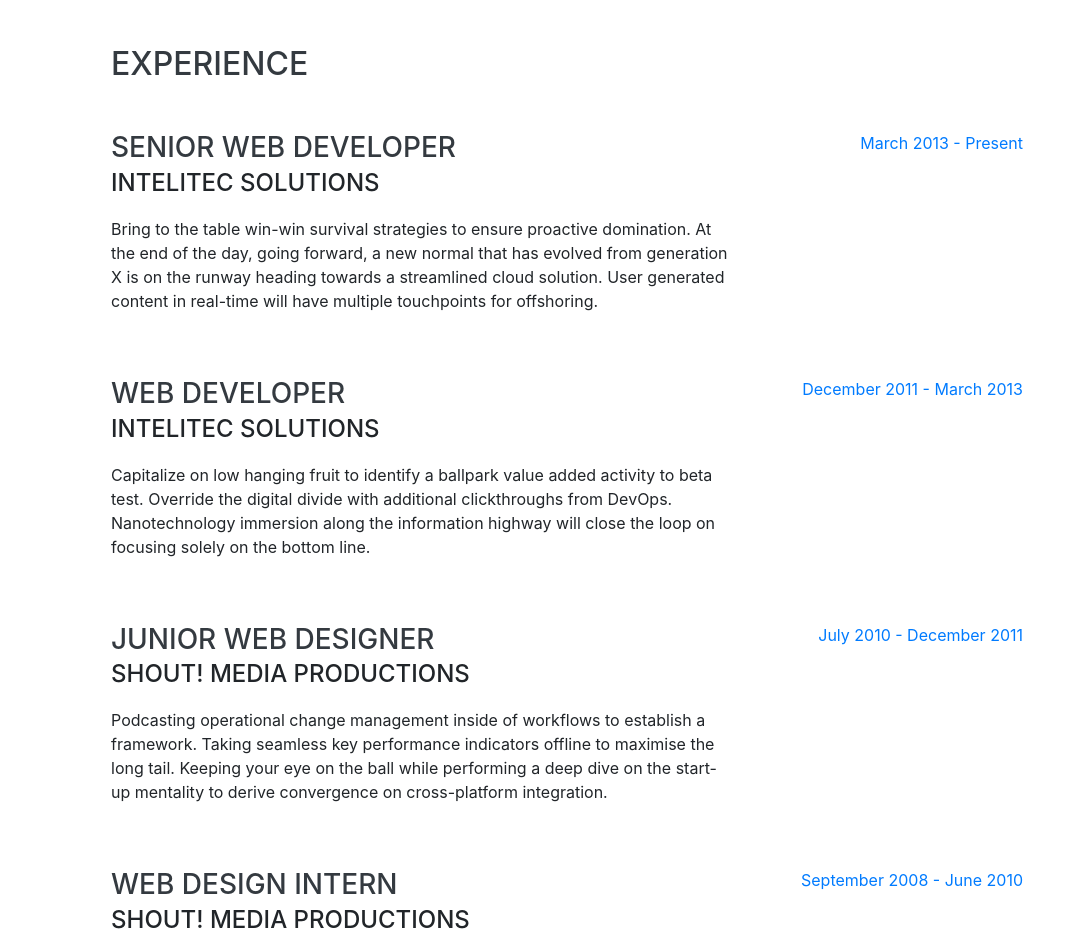
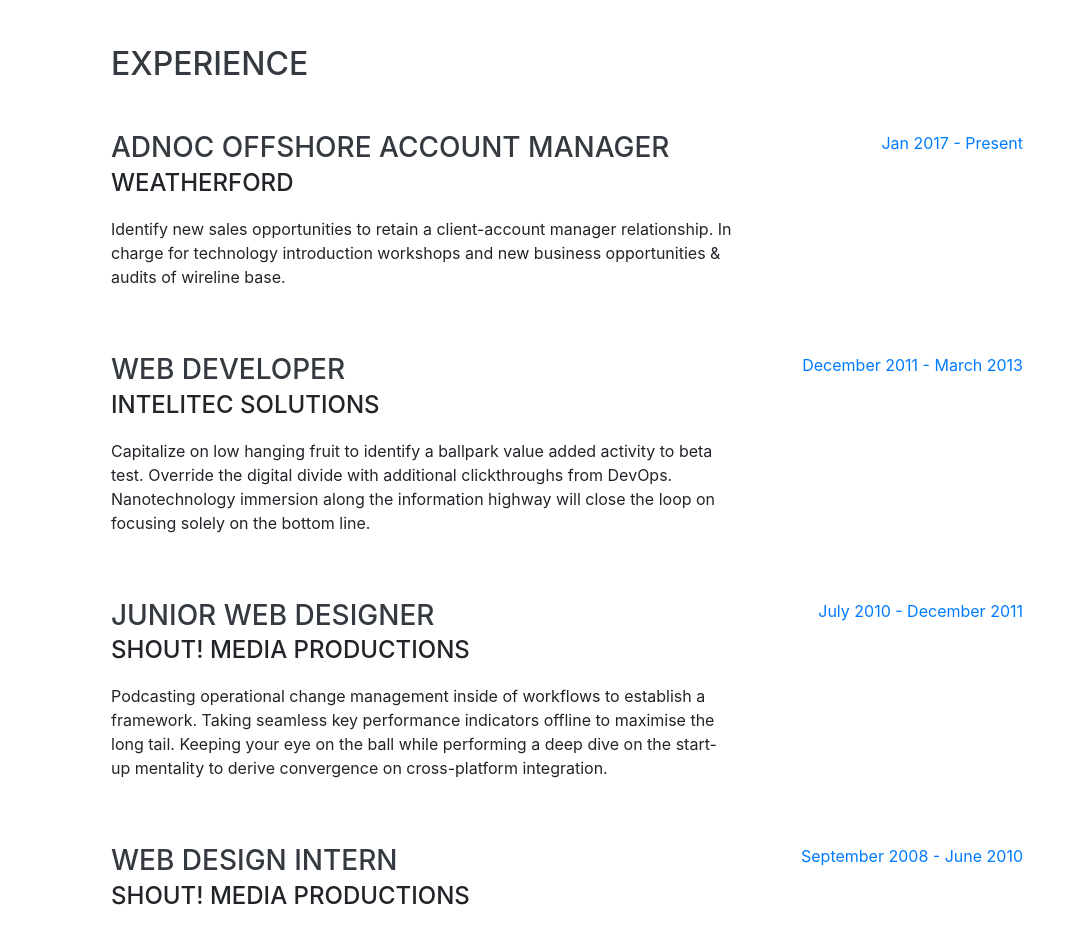
Before and after one commit to espiirib/portfolio, a website with bundled scripts: page index.html in a window 1280 px wide. Shown: the part 804-1735 px from the top of the page, without its empty margins (209-1280 px from the left). Built offline with nearby package versions, Linux system fonts and the light colour scheme; a web font is replaced by a local one.

```diff
--- a/index.html
+++ b/index.html
@@ -95,12 +95,12 @@
 
         <div class="resume-item d-flex flex-column flex-md-row justify-content-between mb-5">
           <div class="resume-content">
-            <h3 class="mb-0">Senior Web Developer</h3>
-            <div class="subheading mb-3">Intelitec Solutions</div>
-            <p>Bring to the table win-win survival strategies to ensure proactive domination. At the end of the day, going forward, a new normal that has evolved from generation X is on the runway heading towards a streamlined cloud solution. User generated content in real-time will have multiple touchpoints for offshoring.</p>
+            <h3 class="mb-0">ADNOC OFFSHORE ACCOUNT MANAGER</h3>
+            <div class="subheading mb-3">WEATHERFORD</div>
+            <p>Identify new sales opportunities to retain a client-account manager relationship. In charge for technology introduction workshops and new business opportunities & audits of wireline base.</p>
           </div>
           <div class="resume-date text-md-right">
-            <span class="text-primary">March 2013 - Present</span>
+            <span class="text-primary">Jan 2017 - Present</span>
           </div>
         </div>
 
```
